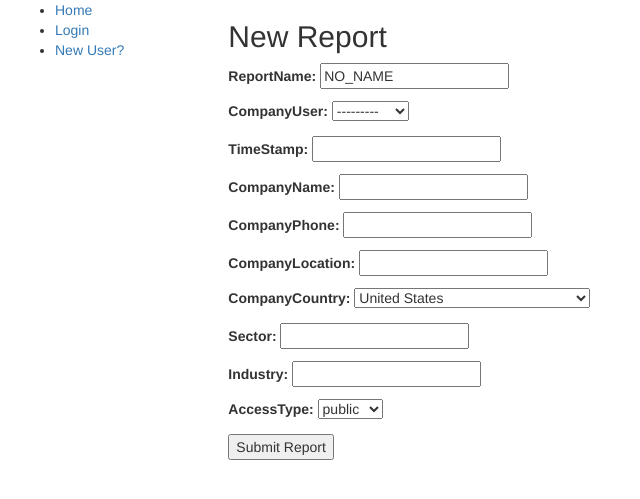
After one commit to mdkearns/fintech-app, a Django app: page /app/create_report/ in a window 1280 px wide. The commit adds this page. Shown: the top 499 px of the page, without its empty margins (0-640 px from the left). Run offline with Django 3.2, Linux system fonts and the light colour scheme; data comes from the database, SQL or seed files in the repository; some libraries are stand-ins or nearby versions.

Commit message:
Added form for creating reports

```diff
--- a/fintechApp/app/forms.py
+++ b/fintechApp/app/forms.py
@@ -2,6 +2,7 @@ from django.contrib.auth.models import User
 from django.forms import ModelForm
 from django.contrib.auth.forms import UserCreationForm
 from django import forms
+from .models import Report
 
 GROUPS = [('Investor User','Investor User'),
     ('Company User','Company User')]
--- a/fintechApp/app/models.py
+++ b/fintechApp/app/models.py
@@ -2,6 +2,7 @@ from django.db import models
 from django.contrib.auth.models import User
 from datetime import date
 from .choiceArrays import *
+from django.forms import ModelForm
 
 
 class UserType(models.Model):
@@ -54,4 +55,13 @@ class Report(models.Model):
     # files
 
     def __str__(self):
-        return self.reportName
+        return self.reportName + self.sector
+
+    # def create_report(reportName):
+    #     self.create(reportName=reportName)
+
+class ReportForm(ModelForm):
+    class Meta:
+        model = Report
+        # fields = ['reportName', 'companyUser', 'timeStamp', 'companyName','companyPhone','companyLocation','companyCountry','sector', 'industry','accessType']
+        fields = '__all__'
--- /dev/null
+++ b/fintechApp/app/templates/add_report.html
@@ -0,0 +1,10 @@
+{% extends "base_generic.html" %}
+
+{% block content %}
+  <h2>New Report</h2>
+  <form method="post">
+    {% csrf_token %}
+    {{ modelForm.as_p }}
+    <button type="submit">Submit Report</button>
+  </form>
+{% endblock %}
--- a/fintechApp/app/templates/base_generic.html
+++ b/fintechApp/app/templates/base_generic.html
@@ -27,6 +27,7 @@
             <li>User: {{ user.get_username }}</li>
             <li><a href="{% url 'logout'%}?next={{request.path}}">Logout</a></li>
             <li><a href="{% url 'reports'%}?next={{request.path}}">Reports</a></li>
+            <li><a href="{% url 'create_report'%}?next={{request.path}}">New Report</a></li>
           {% else %}
              <li><a href="{% url 'login'%}?next={{request.path}}">Login</a></li>
              <li><a href="{% url 'create_user'%}?next={{request.path}}">New User?</a></li>
--- a/fintechApp/app/urls.py
+++ b/fintechApp/app/urls.py
@@ -7,4 +7,5 @@ urlpatterns = [
     url(r'^reports/$', views.reports.as_view(), name='reports'),
 	url(r'^fda_authenticate', views.fda_authenticate, name='fda_authenticate'),
 	url(r'^get_reports', views.get_reports, name='get_reports'),
+    url(r'^create_report/', views.add_report, name='create_report'),
 ]
--- a/fintechApp/app/views.py
+++ b/fintechApp/app/views.py
@@ -7,6 +7,7 @@ from django.contrib.auth.models import Group
 from django.contrib.auth.models import User
 from django.views import generic
 from django.contrib.auth import authenticate
+from django.forms import *
 
 # Create your views here.
 from .models import *
@@ -84,7 +85,22 @@ def get_reports(request):
 
 class reports(generic.ListView):
     model = Report
-    paginate_by = 2
+    paginate_by = 10
     context_object_name = 'user_reports'
     queryset = Report.objects.all()
     template_name = 'report_list.html'
+
+
+def add_report(request):
+    if request.method == "POST":
+        modelForm = ReportForm(request.POST)
+        if modelForm.is_valid():
+            obj = modelForm.save(commit=False)
+            print(obj)
+            obj.save()
+
+
+    else:
+        modelForm = ReportForm()
+
+    return render(request, 'add_report.html', {'modelForm': modelForm})
```
